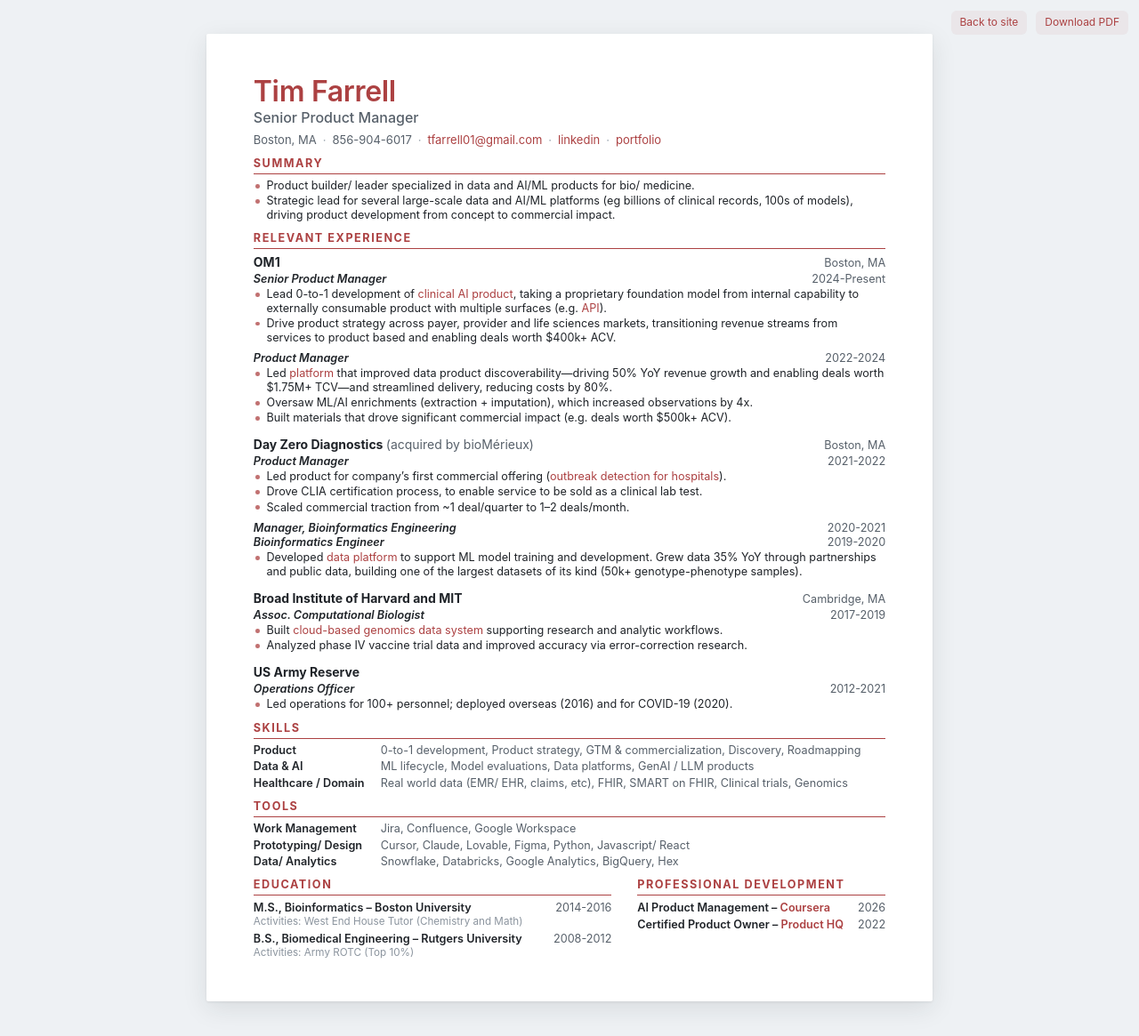
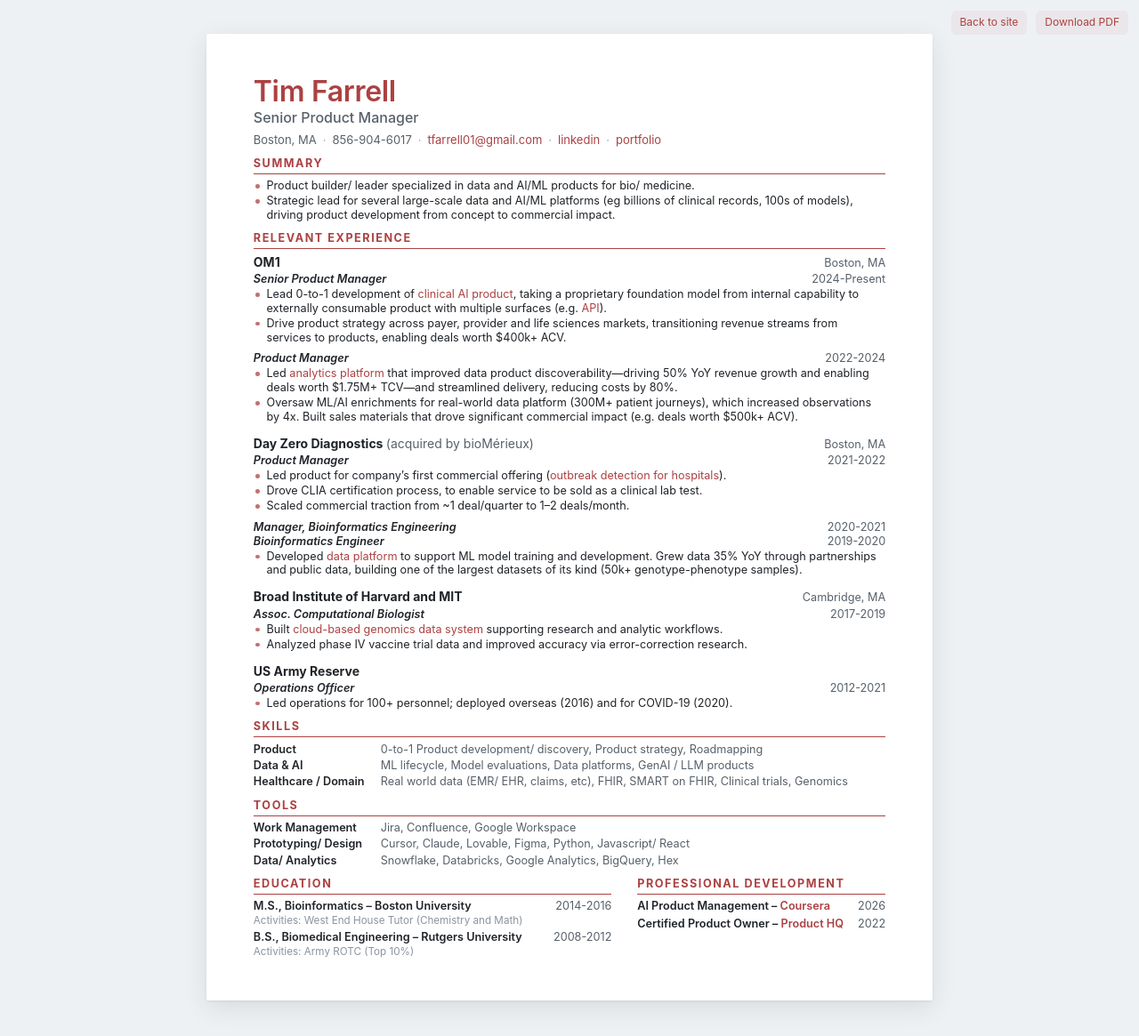
Before and after one commit to tmfarrell/tmfarrell.github.io, a Jekyll site: the page built from resume/index.html, in a window 1280 px wide. Shown: the whole page at 89% size. Built offline with Jekyll 4.4.1, drawn with Linux system fonts in a browser that asks for light colours.

Commit message:
Tighten resume wording
Consolidate OM1 product manager bullets, clarify the analytics platform
and real-world data scale, and streamline the product skills line.

Co-authored-by: Cursor <cursoragent@cursor.com>

```diff
--- a/resume/index.html
+++ b/resume/index.html
@@ -196,13 +196,12 @@ permalink: /resume/
       <div class="row role"><span class="role-title">Senior Product Manager</span><span class="sep"> | </span><span class="dates">2024-Present</span></div>
       <ul>
         <li>Lead 0-to-1 development of <a href="https://drive.google.com/file/d/15wymRSPhBHhQO1D4cGm0rosWXDX0vh6n/view?usp=sharing">clinical AI product</a>, taking a proprietary foundation model from internal capability to externally consumable product with multiple surfaces (e.g. <a href="https://phenom-docs.om1.com/">API</a>).</li>
-        <li>Drive product strategy across payer, provider and life sciences markets, transitioning revenue streams from services to product based and enabling deals worth $400k+ ACV.</li>
+        <li>Drive product strategy across payer, provider and life sciences markets, transitioning revenue streams from services to products, enabling deals worth $400k+ ACV.</li>
       </ul>
       <div class="row role"><span class="role-title">Product Manager</span><span class="sep"> | </span><span class="dates">2022-2024</span></div>
       <ul>
-        <li>Led <a href="https://tmfarrell.github.io/assets/pdf/insights_platform.pdf">platform</a> that improved data product discoverability—driving 50% YoY revenue growth and enabling deals worth $1.75M+ TCV—and streamlined delivery, reducing costs by 80%.</li>
-        <li>Oversaw ML/AI enrichments (extraction + imputation), which increased observations by 4x.</li>
-        <li>Built materials that drove significant commercial impact (e.g. deals worth $500k+ ACV).</li>
+        <li>Led <a href="https://tmfarrell.github.io/assets/pdf/insights_platform.pdf">analytics platform</a> that improved data product discoverability—driving 50% YoY revenue growth and enabling deals worth $1.75M+ TCV—and streamlined delivery, reducing costs by 80%.</li>
+        <li>Oversaw ML/AI enrichments for real-world data platform (300M+ patient journeys), which increased observations by 4x. Built sales materials that drove significant commercial impact (e.g. deals worth $500k+ ACV).</li>
       </ul>
     </div>
 
@@ -242,7 +241,7 @@ permalink: /resume/
   <section>
     <h2>Skills</h2>
     <dl class="grid">
-      <dt>Product</dt><dd>0-to-1 development, Product strategy, GTM &amp; commercialization, Discovery, Roadmapping</dd>
+      <dt>Product</dt><dd>0-to-1 Product development/ discovery, Product strategy, Roadmapping</dd>
       <dt>Data &amp; AI</dt><dd>ML lifecycle, Model evaluations, Data platforms, GenAI / LLM products</dd>
       <dt>Healthcare / Domain</dt><dd>Real world data (EMR/ EHR, claims, etc), FHIR, SMART on FHIR, Clinical trials, Genomics</dd>
     </dl>
```
